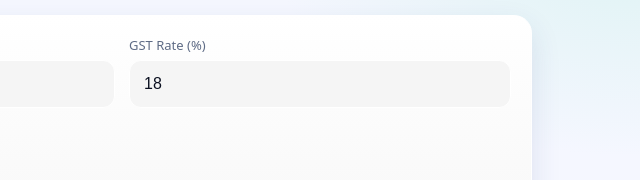
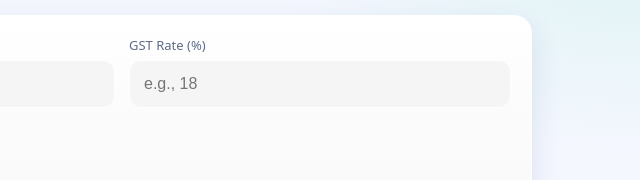
Before and after one commit to ayan-011/GST-calculator, a plain HTML site: page index.html in a window 1280 px wide. Shown: the part 203-383 px from the top of the page, 518-1158 px from the left. Drawn offline with Linux system fonts and the light colour scheme.

Commit message:
remove gst value suggestion.

```diff
--- a/index.html
+++ b/index.html
@@ -191,7 +191,7 @@
     // Optional: Pre-fill demo values for quick testing
     if (!el('price').value && !el('gst').value){
       el('price').value = '';
-      el('gst').value = '18';
+      el('gst').value = '';
     }
   </script>
 </body>
```
